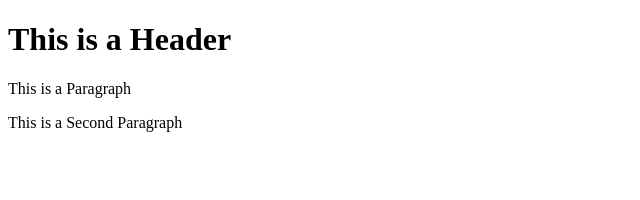
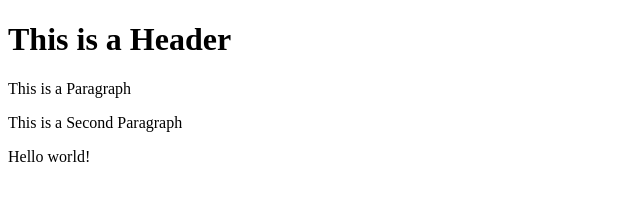
Before and after one commit to Andyroux/git-test, a website: page index.html in a window 1280 px wide. Shown: the whole page, without its empty margins (0-640 px from the left). Drawn offline with Linux system fonts and the light colour scheme.

```diff
--- a/index.html
+++ b/index.html
@@ -4,5 +4,6 @@
         <h1>This is a Header</h1>
         <p>This is a Paragraph</p>
         <p>This is a Second Paragraph</p>
+        <p>Hello world!</p>
     </body>
 </html>
```
Also changed, not shown: package.json (added, +24 -0 lines), 2 other files.
